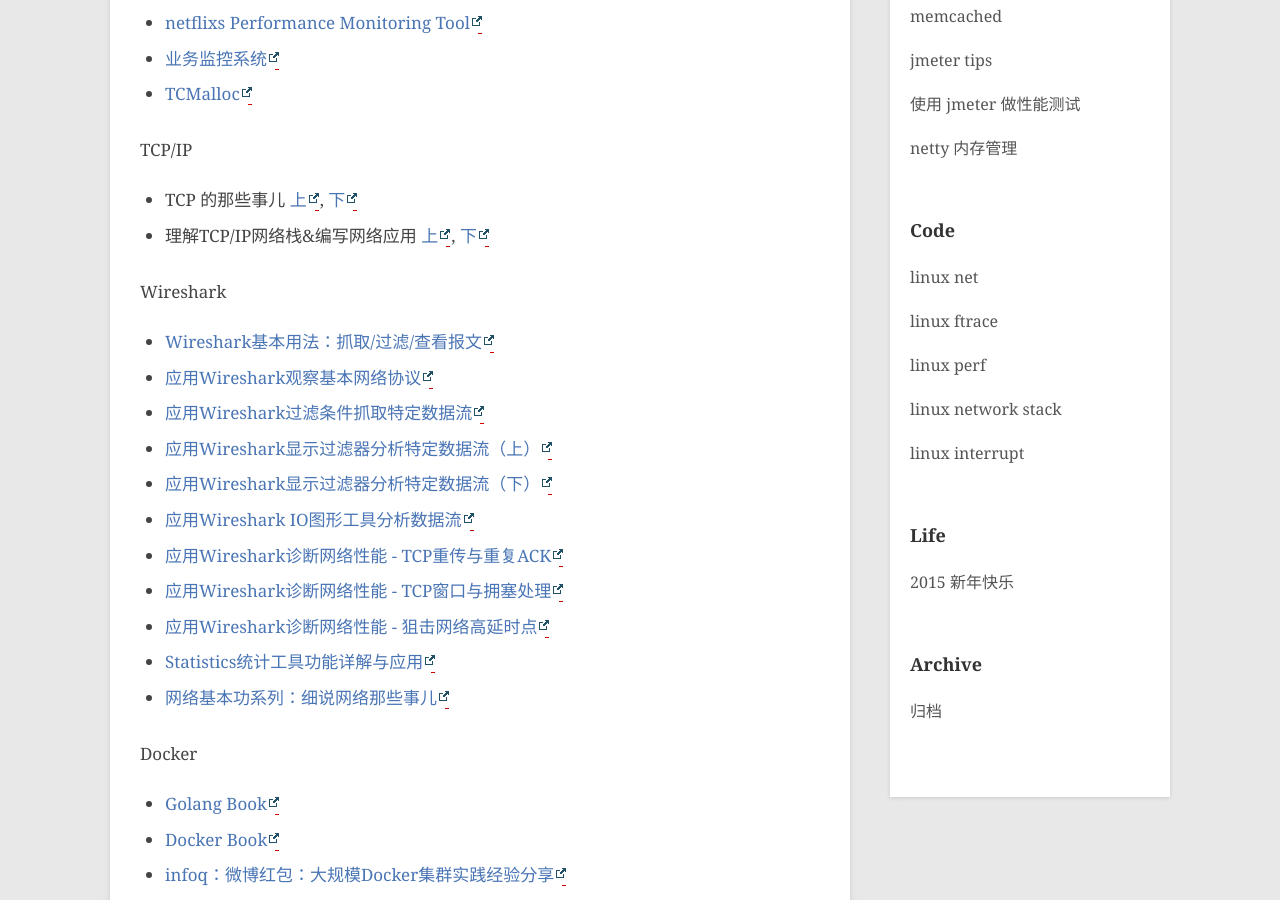
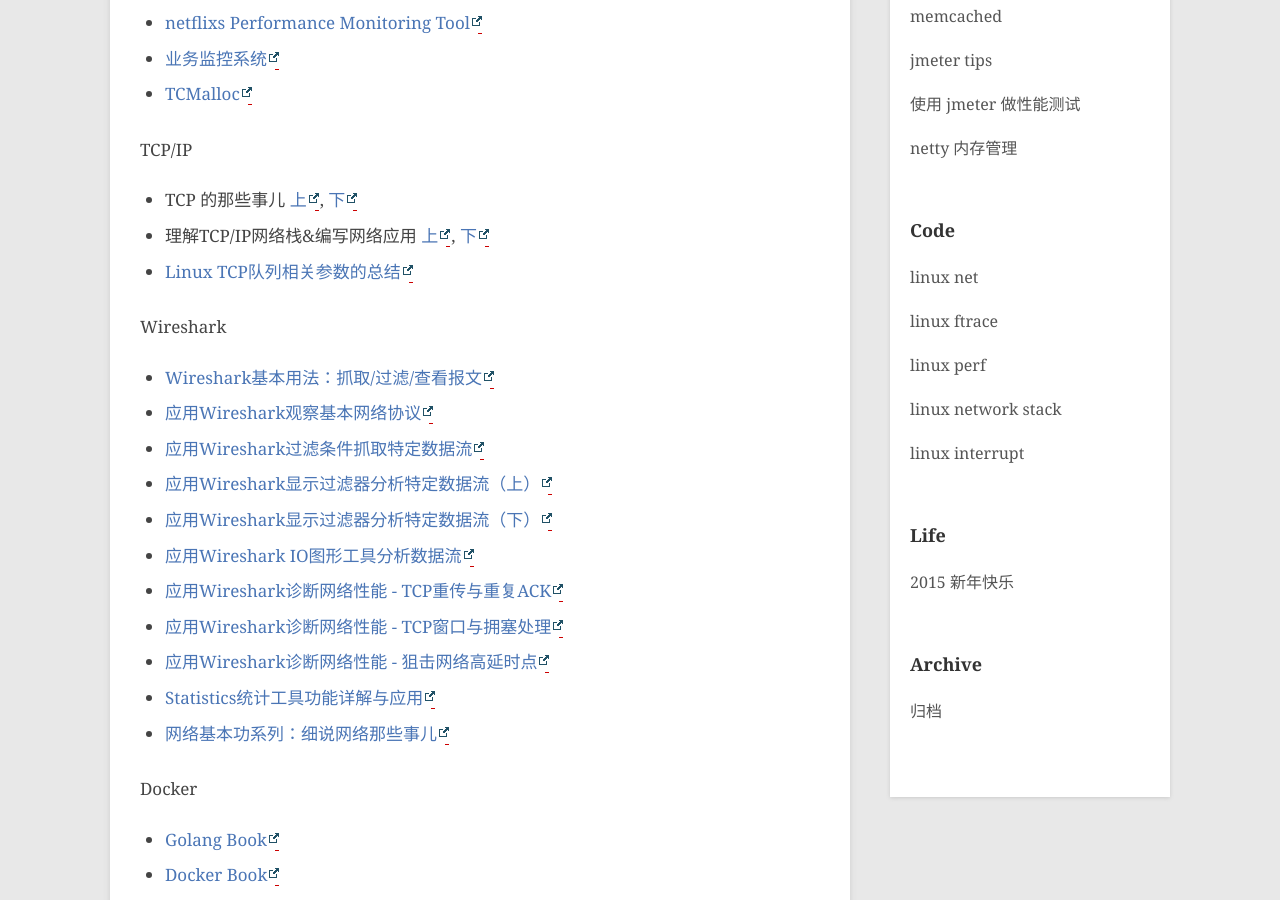
Before and after one commit to hushi55/hushi55.github.io, a Jekyll site: the page built from _posts/blog/2015-01-30-blogs.md, in a window 1280 px wide and 900 px high, scrolled down 570 px. Built offline with Jekyll 4.4.1, drawn with Linux system fonts in a browser that asks for light colours; Markdown is read by kramdown in place of the engine named in the settings; comment, search, counter and statistics services are not loaded.

Commit message:
add tcp blog link

```diff
--- a/_posts/blog/2015-01-30-blogs.md
+++ b/_posts/blog/2015-01-30-blogs.md
@@ -24,6 +24,7 @@
 
 - TCP 的那些事儿 [上](http://coolshell.cn/articles/11564.html), [下](http://coolshell.cn/articles/11609.html)
 - 理解TCP/IP网络栈&编写网络应用 [上](http://blog.2baxb.me/archives/1174), [下](http://blog.2baxb.me/archives/1190)
+- [Linux TCP队列相关参数的总结](http://blog.sina.com.cn/s/blog_e59371cc0102vg4n.html)
 
 Wireshark
 
```
